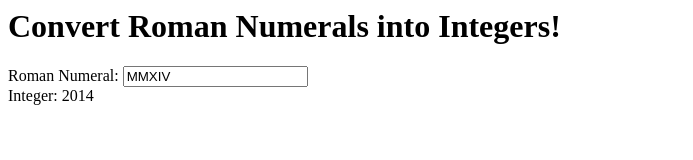
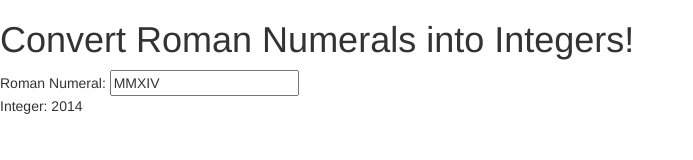
Before and after one commit to callahanchris/roman-numerals-angular, a plain HTML site: page index.html in a window 1280 px wide. Shown: the whole page, without its empty margins (0-693 px from the left). Drawn offline with nearby package versions, Linux system fonts and the light colour scheme.

Commit message:
add bootstrap

```diff
--- a/index.html
+++ b/index.html
@@ -3,6 +3,7 @@
   <title>Roman Numerals</title>
   <script src="http://ajax.googleapis.com/ajax/libs/angularjs/1.2.26/angular.min.js"></script>
   <script src="app.js"></script>
+  <link rel="stylesheet" href="https://maxcdn.bootstrapcdn.com/bootstrap/3.2.0/css/bootstrap.min.css">
   <link rel="stylesheet" type="text/css" href="app.css">
 </head>
 <body ng-app="romanNumerals">
```
